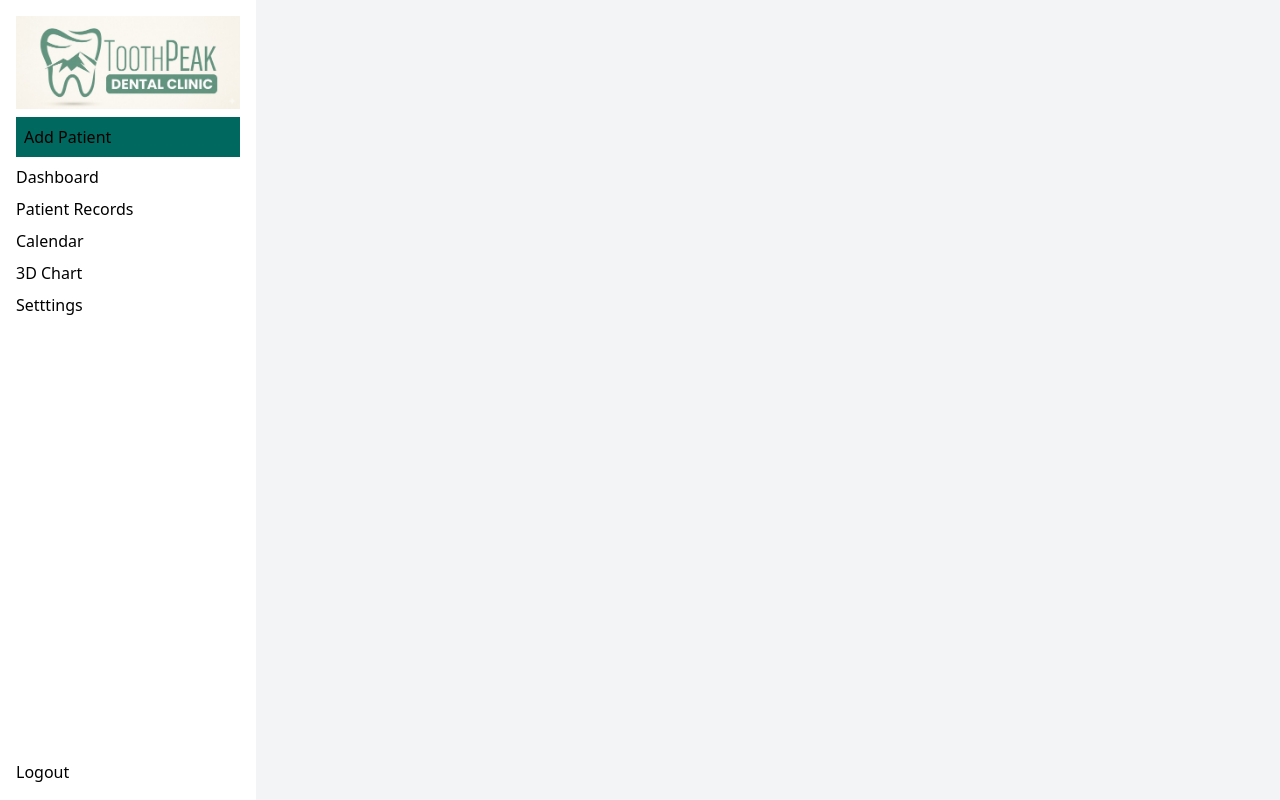
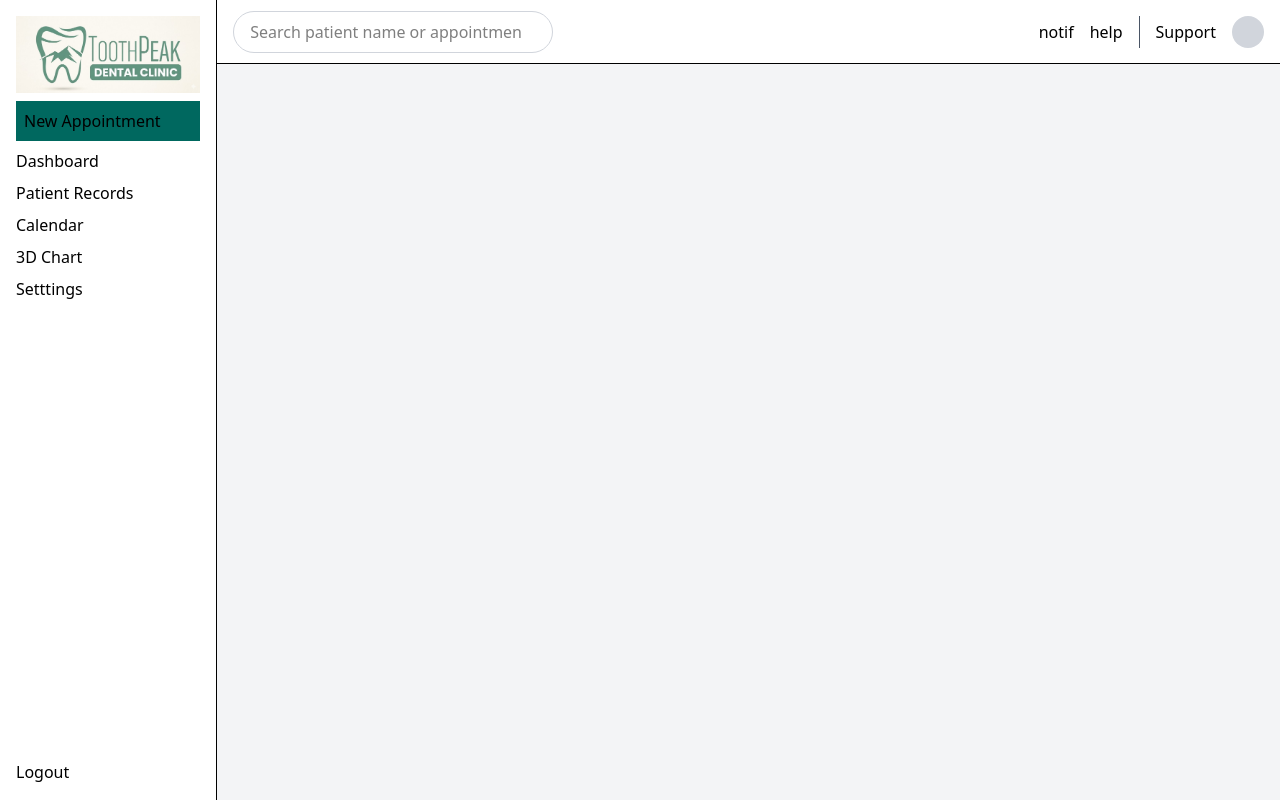
Before and after one commit to jazz212/3D_Dental_System, a Next.js app: page / in a window 1280 px wide. Built offline with nearby package versions, Linux system fonts and the light colour scheme.

Commit message:
add Navbar and contents

```diff
--- a/app/components/Navbar.js
+++ b/app/components/Navbar.js
@@ -0,0 +1,23 @@
+export default function Navbar(){
+    return(
+        <div className="bg-white h-16 w-full flex items-center text-black gap-2 px-4 justify-between border-b">
+
+            <div>
+                <input
+                    type="search"
+                    className="w-80 border border-gray-300 rounded-full px-4 py-2 outline-none"
+                    placeholder="Search patient name or appointments"/>
+            </div>
+
+            <div className="flex gap-4 items-center">
+                <button >notif</button>
+                <button className="">help</button>
+                <div className="border-l border-gray-600 h-8   "></div>
+                <span>Support</span>
+                <div className="w-8 h-8 rounded-full bg-gray-300"></div>
+            </div>
+
+
+        </div>
+    )
+}
--- a/app/components/Sidebar.js
+++ b/app/components/Sidebar.js
@@ -1,11 +1,11 @@
 import Link from "next/link"
 export default function Sidebar(){
     return(
-        <div className = "bg-white h-screen flex flex-col p-4 w-64 gap-2 text-black">
+        <div className = "bg-white h-screen flex flex-col p-4 w-64 gap-2 text-black border-r">
 
             <img src="/Logo/ToothPeakLogo.jpg" className= ""/>
             <div className="bg-[#00685F] p-2">
-                <button type ="button">Add Patient</button>
+                <button type ="button">New Appointment</button>
             </div>
             <Link href="/dashboard">Dashboard</Link>
             <Link href="/patient">Patient Records</Link>
--- a/app/page.js
+++ b/app/page.js
@@ -1,8 +1,10 @@
 import Sidebar from "./components/Sidebar"
+import Navbar from "./components/Navbar"
 export default function Home() {
   return (
     <div className="bg-gray-100 flex">
         <Sidebar/>
+        <Navbar/>
     </div>
   )
 }
```
